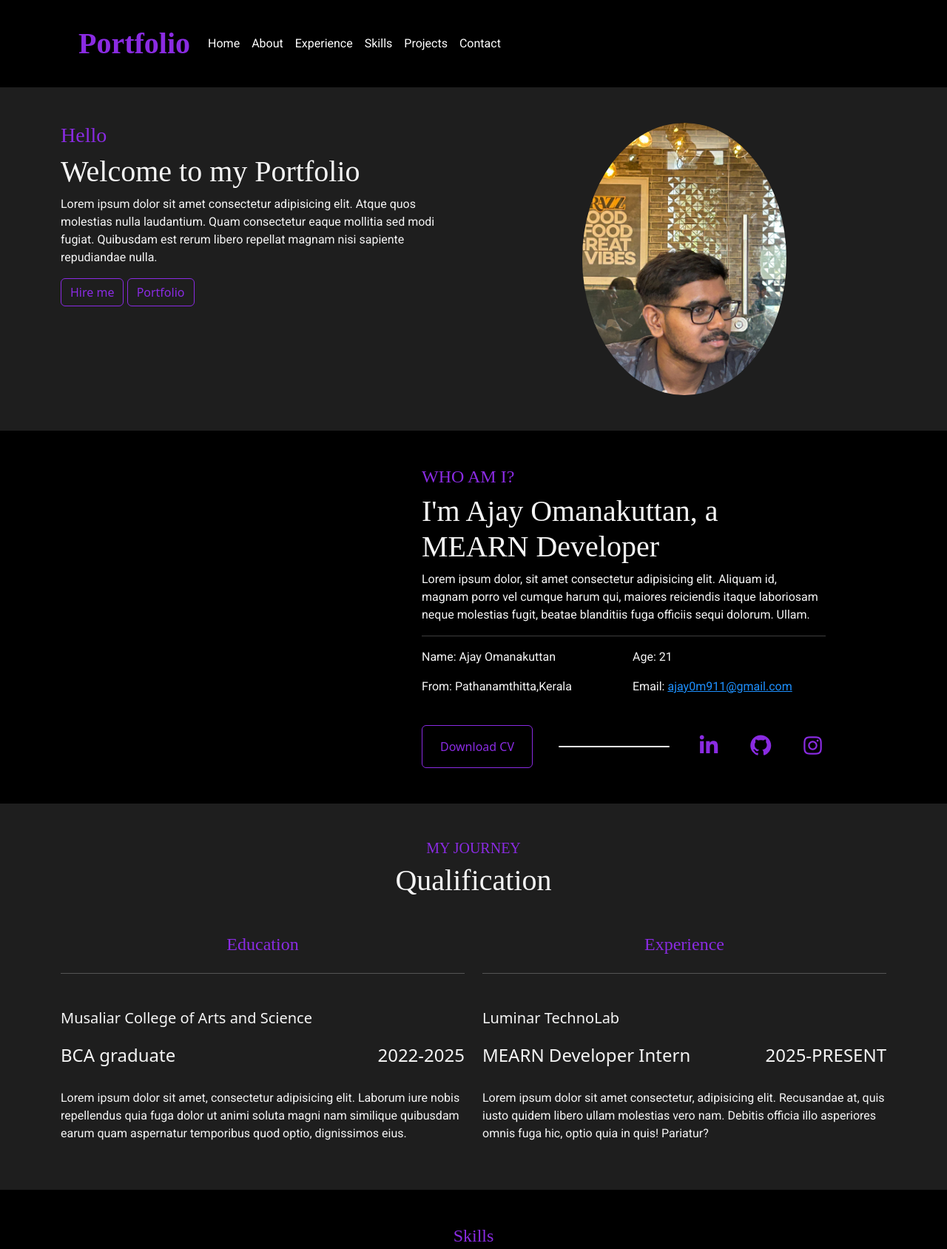
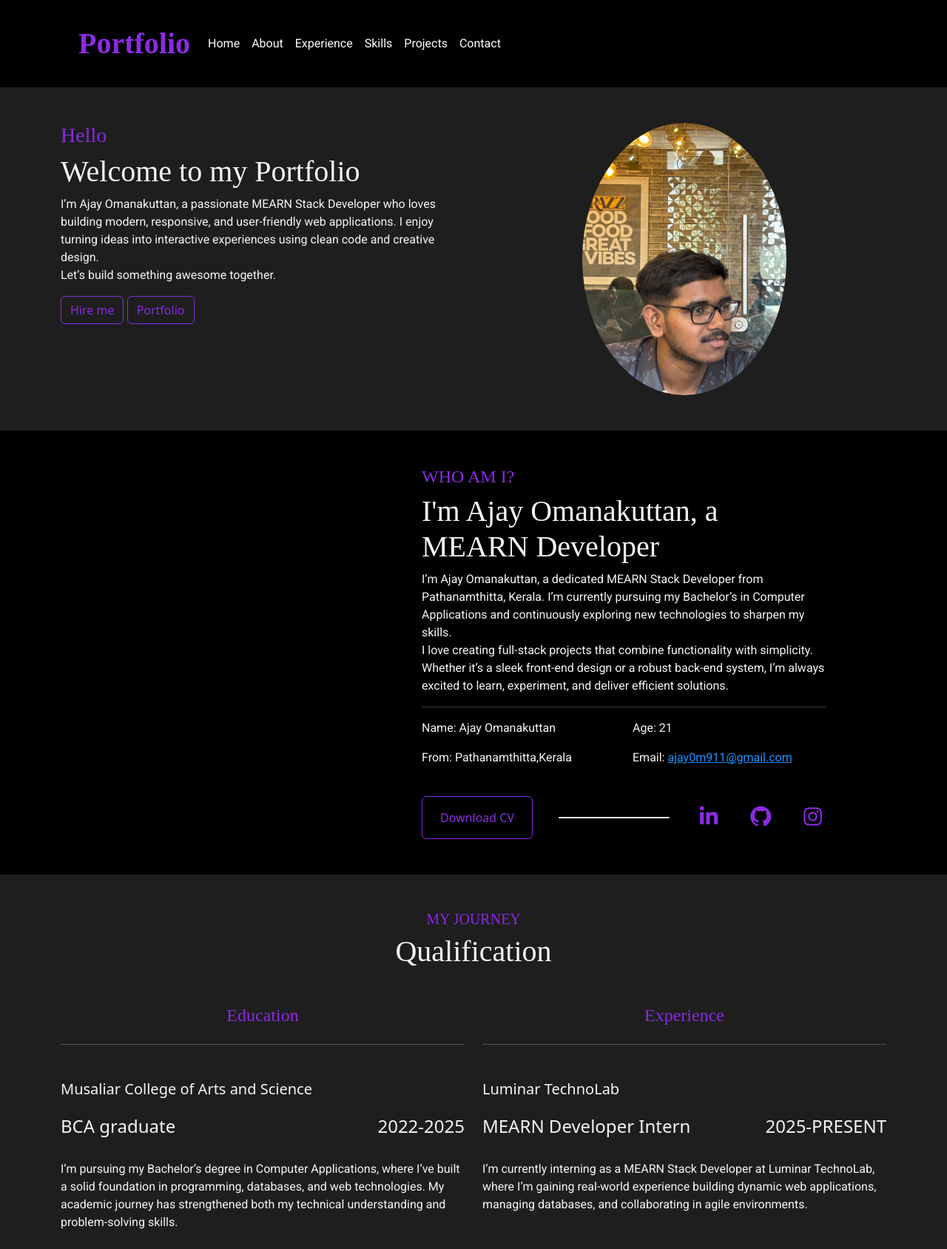
Before and after one commit to Ajay-91/MyPortfolio--HTML-CSS-Bootstrap, a plain HTML site: page index.html in a window 1280 px wide. Shown: the top 1688 px of the page at 74% size. Drawn offline with nearby package versions, Linux system fonts and the light colour scheme; a web font is replaced by a local one.

Commit message:
added paras

```diff
--- a/index.html
+++ b/index.html
@@ -116,10 +116,10 @@
               Welcome to my Portfolio
             </h1>
             <p>
-              Lorem ipsum dolor sit amet consectetur adipisicing elit. Atque
-              quos molestias nulla laudantium. Quam consectetur eaque mollitia
-              sed modi fugiat. Quibusdam est rerum libero repellat magnam nisi
-              sapiente repudiandae nulla.
+              I’m Ajay Omanakuttan, a passionate MEARN Stack Developer who loves
+              building modern, responsive, and user-friendly web applications. I
+              enjoy turning ideas into interactive experiences using clean code
+              and creative design.<br />Let’s build something awesome together.
             </p>
             <button class="home-button btn">Hire me</button>
             <button class="home-button btn">Portfolio</button>
@@ -161,10 +161,14 @@
           I'm Ajay Omanakuttan, a MEARN Developer
         </h1>
         <p>
-          Lorem ipsum dolor, sit amet consectetur adipisicing elit. Aliquam id,
-          magnam porro vel cumque harum qui, maiores reiciendis itaque
-          laboriosam neque molestias fugit, beatae blanditiis fuga officiis
-          sequi dolorum. Ullam.
+          I’m Ajay Omanakuttan, a dedicated MEARN Stack Developer from
+          Pathanamthitta, Kerala. I’m currently pursuing my Bachelor’s in
+          Computer Applications and continuously exploring new technologies to
+          sharpen my skills.
+          <br />I love creating full-stack projects that combine functionality
+          with simplicity. Whether it’s a sleek front-end design or a robust
+          back-end system, I’m always excited to learn, experiment, and deliver
+          efficient solutions.
         </p>
         <hr />
         <div class="about-section row">
@@ -213,10 +217,7 @@
               <h4>2022-2025</h4>
             </div>
             <p>
-              Lorem ipsum dolor sit amet, consectetur adipisicing elit. Laborum
-              iure nobis repellendus quia fuga dolor ut animi soluta magni nam
-              similique quibusdam earum quam aspernatur temporibus quod optio,
-              dignissimos eius.
+              I’m pursuing my Bachelor’s degree in Computer Applications, where I’ve built a solid foundation in programming, databases, and web technologies. My academic journey has strengthened both my technical understanding and problem-solving skills.
             </p>
           </div>
           <div
@@ -232,10 +233,7 @@
               <h4>2025-PRESENT</h4>
             </div>
             <p>
-              Lorem ipsum dolor sit amet consectetur, adipisicing elit.
-              Recusandae at, quis iusto quidem libero ullam molestias vero nam.
-              Debitis officia illo asperiores omnis fuga hic, optio quia in
-              quis! Pariatur?
+              I’m currently interning as a MEARN Stack Developer at Luminar TechnoLab, where I’m gaining real-world experience building dynamic web applications, managing databases, and collaborating in agile environments.
             </p>
           </div>
         </div>
@@ -340,8 +338,7 @@
             <div class="card-body">
               <h5 class="card-title">Luminar Clone</h5>
               <p class="card-text">
-                Some quick example text to build on the card title and make up
-                the bulk of the card’s content.
+                This here is a clone of the Luminar official site.
               </p>
               <a
                 href="https://lumina-grid-html-css-bootstrap.vercel.app/"
@@ -361,8 +358,7 @@
             <div class="card-body">
               <h5 class="card-title">Mearn Website</h5>
               <p class="card-text">
-                Some quick example text to build on the card title and make up
-                the bulk of the card’s content.
+                This is a webiste with concepts of MEARN and its technologies.
               </p>
               <a
                 href="https://mearn-html-css.vercel.app/"
@@ -382,8 +378,7 @@
             <div class="card-body">
               <h5 class="card-title">Uber Clone</h5>
               <p class="card-text">
-                Some quick example text to build on the card title and make up
-                the bulk of the card’s content.
+                This site is a clone of the Uber offical webiste.
               </p>
               <a
                 href="https://uber-clone-cyan-nine.vercel.app/"
```
